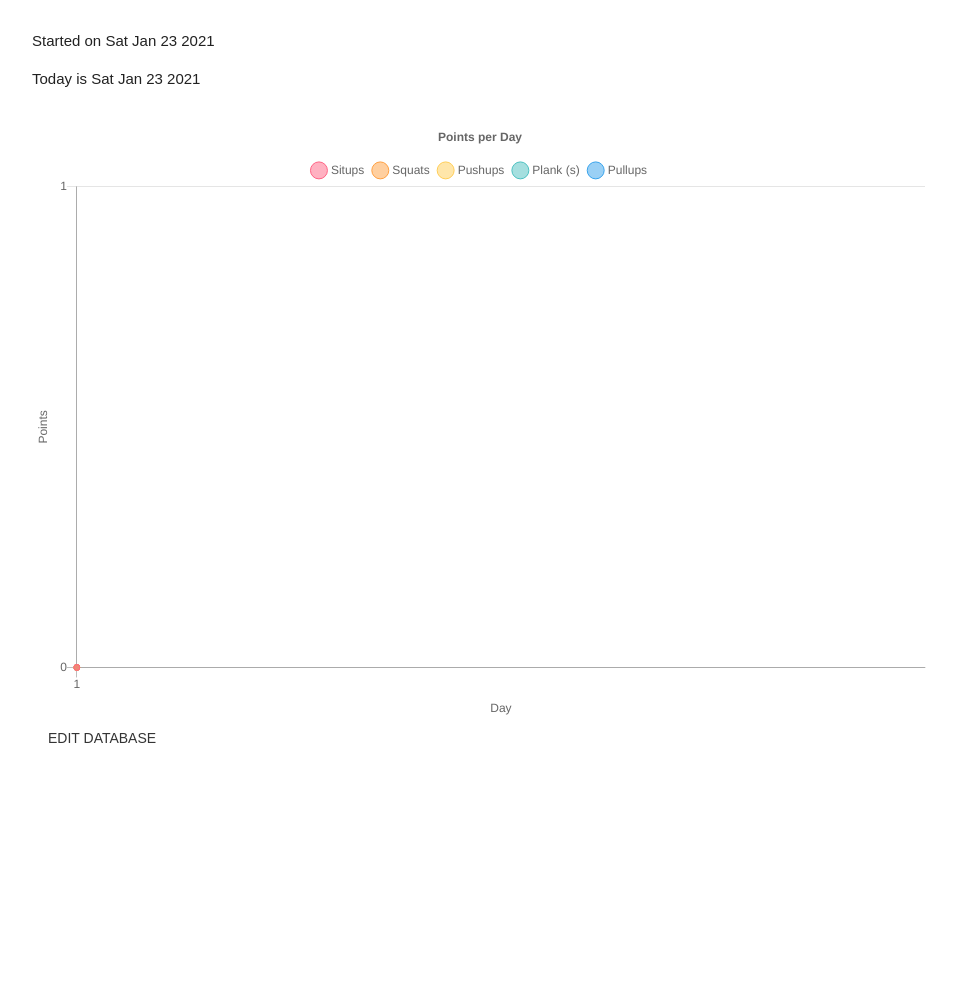
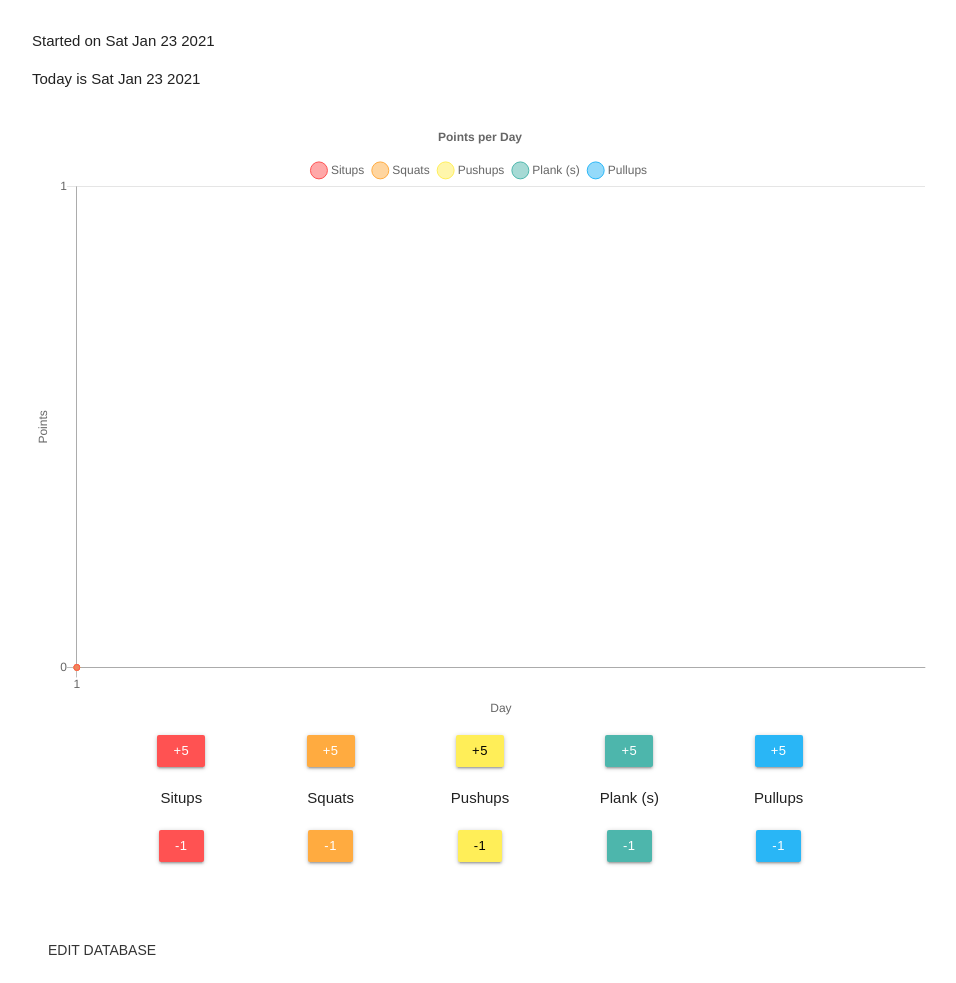
Before and after one commit to IHTFY/workout, a plain HTML site: page index.html in a window 1280 px wide. Shown: the whole page, without its empty margins (160-1116 px from the left). Before the commit the page ends 800 px from the top, so only its background shows below. Drawn offline with nearby package versions, Linux system fonts and the light colour scheme.

Commit message:
add buttons, no fn yet

```diff
--- a/index.html
+++ b/index.html
@@ -20,9 +20,110 @@
         <p id="startDate"></p>
         <p id="currentDate"></p>
       </div>
+
       <div id="chartContainer">
         <canvas id="myChart" width="600" height="600"></canvas>
       </div>
+
+      <div class="section">
+        <div class="row center-align">
+          <div class="col s2 offset-s1">
+            <div class="row">
+              <div class="col s12">
+                <a class="waves-effect waves-light btn-small red accent-2"
+                  >+5</a
+                >
+              </div>
+            </div>
+            <div class="row">
+              <div class="col s12">Situps</div>
+            </div>
+            <div class="row">
+              <div class="col s12">
+                <a class="waves-effect waves-light btn-small red accent-2"
+                  >-1</a
+                >
+              </div>
+            </div>
+          </div>
+          <div class="col s2">
+            <div class="row">
+              <div class="col s12">
+                <a class="waves-effect waves-light btn-small orange accent-2"
+                  >+5</a
+                >
+              </div>
+            </div>
+            <div class="row">
+              <div class="col s12">Squats</div>
+            </div>
+            <div class="row">
+              <div class="col s12">
+                <a class="waves-effect waves-light btn-small orange accent-2"
+                  >-1</a
+                >
+              </div>
+            </div>
+          </div>
+          <div class="col s2">
+            <div class="row">
+              <div class="col s12">
+                <a class="black-text waves-effect btn-small yellow lighten-1"
+                  >+5</a
+                >
+              </div>
+            </div>
+            <div class="row">
+              <div class="col s12">Pushups</div>
+            </div>
+            <div class="row">
+              <div class="col s12">
+                <a class="black-text waves-effect btn-small yellow lighten-1"
+                  >-1</a
+                >
+              </div>
+            </div>
+          </div>
+          <div class="col s2">
+            <div class="row">
+              <div class="col s12">
+                <a class="waves-effect btn-small teal lighten-2">+5</a>
+              </div>
+            </div>
+            <div class="row">
+              <div class="col s12">Plank (s)</div>
+            </div>
+            <div class="row">
+              <div class="col s12">
+                <a class="waves-effect btn-small teal lighten-2">-1</a>
+              </div>
+            </div>
+          </div>
+          <div class="col s2">
+            <div class="row">
+              <div class="col s12">
+                <a
+                  class="waves-effect waves-light btn-small light-blue lighten-1"
+                  >+5</a
+                >
+              </div>
+            </div>
+            <div class="row">
+              <div class="col s12">Pullups</div>
+            </div>
+            <div class="row">
+              <div class="col s12">
+                <a
+                  class="waves-effect waves-light btn-small light-blue lighten-1"
+                  >-1</a
+                >
+              </div>
+            </div>
+          </div>
+        </div>
+      </div>
+
+      <div class="section">
         <a class="waves-effect waves-light btn-flat modal-trigger" href="#edit"
           >Edit Database</a
         >
@@ -37,7 +138,6 @@
               href="#destroy"
               >Delete Database</a
             >
-
             <a
               id="saveDB"
               class="green lighten-2 white-text modal-close waves-effect waves-light btn-flat"
@@ -66,5 +166,6 @@
           </div>
         </div>
       </div>
+    </div>
   </body>
 </html>
--- a/script.js
+++ b/script.js
@@ -1,5 +1,6 @@
 //localStorage.database = '{"start":"2021-1-19","situp":[30,0,0,0],"squat":[30,5,5,0],"pushup":[20,0,0,0],"plank":[60,0,0,0],"pullup":[0,0,0,0]}'
 
+// Initialize materialize CSS
 M.AutoInit();
 
 // Show the Current Date
@@ -46,17 +47,17 @@ document.getElementById('dbText').textContent = JSON.stringify(database, null, 2
 
 // Set some color constants
 const colors = {
-  red: "#ff6384",
-  orange: "#ff9f40",
-  yellow: "#ffcd56",
-  green: "#4bc0c0",
-  blue: "#36a2eb",
-  purple: "#9966ff",
-  grey: "#c9cbcf",
+  red: "#ff5252",
+  orange: "#ffab40",
+  yellow: "#ffee58",
+  green: "#4db6ac",
+  blue: "#29b6f6"
 };
 
+// Make a color 50% transparent
 const transparent = color => color + '80';
 
+// Format database into chartjs datasets
 const lines = {
   labels: Array.from({ length: 1 + daysSince }, (_, i) => i + 1),
   datasets: [{
```
Lines whose indentation alone changed are shown as unchanged.
